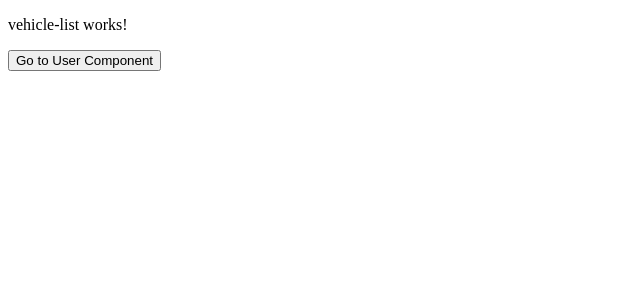
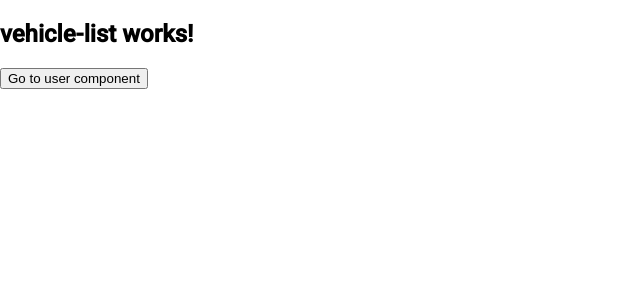
Before and after one commit to pranavn21/secondcharge, an Angular app: page / in a window 1280 px wide. Shown: the top 300 px of the page, without its empty margins (0-640 px from the left). Built offline with nearby package versions, Linux system fonts and the light colour scheme.

Commit message:
Installed and set up angular material

```diff
--- a/angular.json
+++ b/angular.json
@@ -27,6 +27,7 @@
               }
             ],
             "styles": [
+              "@angular/material/prebuilt-themes/azure-blue.css",
               "src/styles.css"
             ],
             "scripts": []
@@ -85,6 +86,7 @@
               }
             ],
             "styles": [
+              "@angular/material/prebuilt-themes/azure-blue.css",
               "src/styles.css"
             ],
             "scripts": []
--- a/package.json
+++ b/package.json
@@ -11,10 +11,12 @@
   "private": true,
   "dependencies": {
     "@angular/animations": "^19.1.0",
+    "@angular/cdk": "^19.2.6",
     "@angular/common": "^19.1.0",
     "@angular/compiler": "^19.1.0",
     "@angular/core": "^19.1.0",
     "@angular/forms": "^19.1.0",
+    "@angular/material": "^19.2.6",
     "@angular/platform-browser": "^19.1.0",
     "@angular/platform-browser-dynamic": "^19.1.0",
     "@angular/router": "^19.1.0",
--- a/src/app/vehicle-list/vehicle-list.component.html
+++ b/src/app/vehicle-list/vehicle-list.component.html
@@ -1,5 +1,7 @@
-<p>vehicle-list works!</p>
+<div class="container">
+        <h2>
+            vehicle-list works!
+        </h2>
 
-<button type="button" routerLink="/user" class="btn btn-primary">
-    Go to User Component
-  </button>
+    <button class="btn-secondary" [routerLink]="['/user']">Go to user component</button>
+</div>
--- a/src/app/vehicle-list/vehicle-list.component.ts
+++ b/src/app/vehicle-list/vehicle-list.component.ts
@@ -1,6 +1,6 @@
 import { Component } from '@angular/core';
 import { RouterLink, RouterLinkActive } from '@angular/router';
-
+import { MatCardModule } from '@angular/material/card';
 
 @Component({
   selector: 'app-vehicle-list',
--- a/src/index.html
+++ b/src/index.html
@@ -6,8 +6,10 @@
   <base href="/">
   <meta name="viewport" content="width=device-width, initial-scale=1">
   <link rel="icon" type="image/x-icon" href="favicon.ico">
+  <link href="https://fonts.googleapis.com/css2?family=Roboto:wght@300;400;500&display=swap" rel="stylesheet">
+  <link href="https://fonts.googleapis.com/icon?family=Material+Icons" rel="stylesheet">
 </head>
-<body>
+<body class="mat-typography">
   <app-root></app-root>
 </body>
 </html>
--- a/src/styles.css
+++ b/src/styles.css
@@ -1 +1,4 @@
 /* You can add global styles to this file, and also import other style files */
+
+html, body { height: 100%; }
+body { margin: 0; font-family: Roboto, "Helvetica Neue", sans-serif; }
```
Also changed, not shown: 1 other file (tests, documents, lock files or other folders).
